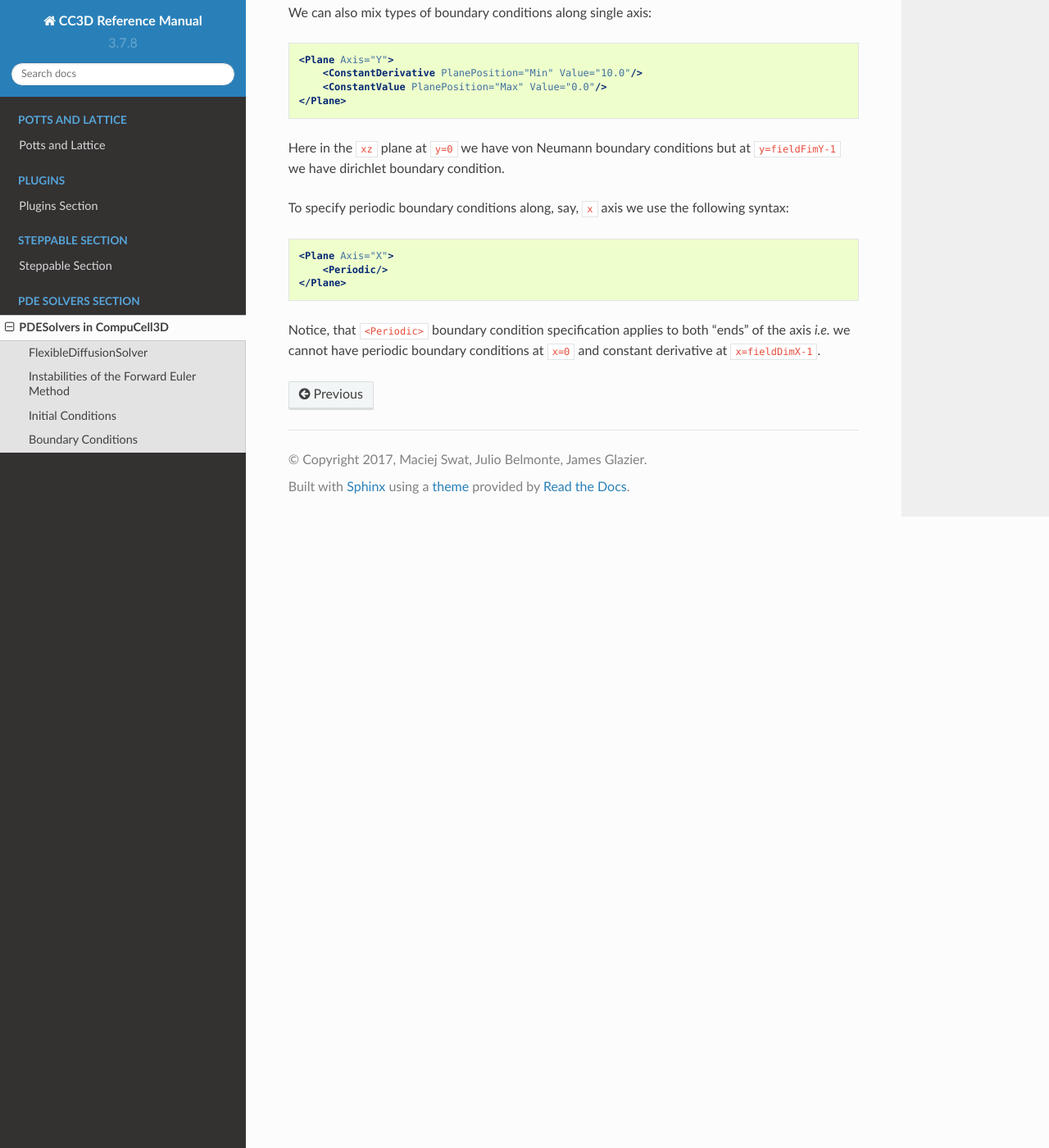
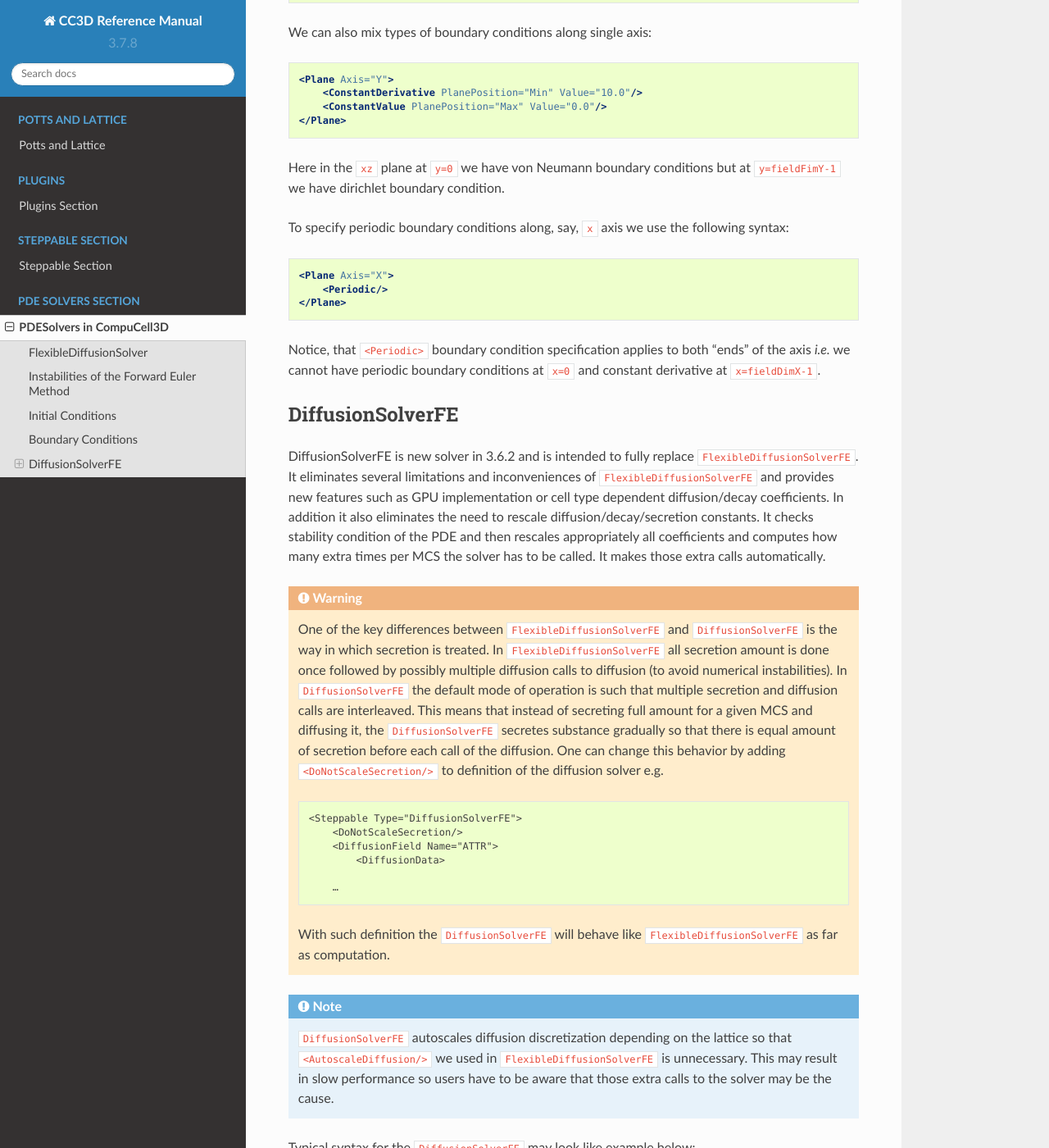
Before and after one commit to CompuCell3D/CompuCell3DReferenceManual, a Sphinx documentation site: the page built from docs/pde_solvers_section.rst, in a window 1280 px wide and 1400 px high, scrolled down 7933 px. Shown: the whole window at 82% size. Built offline with Sphinx 7.4.7 and the Read the Docs theme 2.0.0, drawn with Linux system fonts in a browser that asks for light colours; some of the changed text lies outside the part shown.

Commit message:
added new section

```diff
--- /dev/null
+++ b/docs/diffusion_solver.rst
@@ -0,0 +1,123 @@
+DiffusionSolverFE
+-----------------
+
+DiffusionSolverFE is new solver in 3.6.2 and is intended to fully
+replace ``FlexibleDiffusionSolverFE``. It eliminates several limitations
+and inconveniences of ``FlexibleDiffusionSolverFE`` and provides new
+features such as GPU implementation or cell type dependent
+diffusion/decay coefficients. In addition it also eliminates the need
+to rescale diffusion/decay/secretion constants. It checks stability
+condition of the PDE and then rescales appropriately all coefficients
+and computes how many extra times per MCS the solver has to be called. It
+makes those extra calls automatically.
+
+.. warning::
+
+    One of the key differences between ``FlexibleDiffusionSolverFE`` and
+    ``DiffusionSolverFE`` is the way in which secretion is treated. In
+    ``FlexibleDiffusionSolverFE`` all secretion amount is done once followed by
+    possibly multiple diffusion calls to diffusion (to avoid numerical
+    instabilities). In ``DiffusionSolverFE`` the default mode of operation is
+    such that multiple secretion and diffusion calls are interleaved.
+    This means that instead of secreting full amount for a given MCS and
+    diffusing it, the ``DiffusionSolverFE`` secretes substance gradually so that
+    there is equal amount of secretion before each call of the diffusion.
+    One can change this behavior by adding ``<DoNotScaleSecretion/>`` to
+    definition of the diffusion solver e.g.
+
+    .. code-block::
+
+            <Steppable Type="DiffusionSolverFE">
+                <DoNotScaleSecretion/>
+                <DiffusionField Name="ATTR">
+                    <DiffusionData>
+
+                …
+
+    With such definition the ``DiffusionSolverFE`` will behave like
+    ``FlexibleDiffusionSolverFE`` as far as computation.
+
+.. note::
+
+    ``DiffusionSolverFE`` autoscales diffusion discretization
+    depending on the lattice so that ``<AutoscaleDiffusion/>`` we used in
+    ``FlexibleDiffusionSolverFE`` is unnecessary.
+    This may result in slow performance so users have to be aware that those
+    extra calls to the solver may be the cause.
+
+Typical syntax for the ``DiffusionSolverFE`` may look like example below:
+
+.. code-block:: xml
+
+    <Steppable Type="DiffusionSolverFE">
+        <DiffusionField Name="ATTR">
+            <DiffusionData>
+                <FieldName>ATTR</FieldName>
+                <GlobalDiffusionConstant>0.1</GlobalDiffusionConstant>
+                <GlobalDecayConstant>5e-05</GlobalDecayConstant>
+                <DiffusionCoefficient CellType="Red">0.0</DiffusionCoefficient>
+            </DiffusionData>
+            <SecretionData>
+                <Secretion Type="Bacterium">100</Secretion>
+            </SecretionData>
+            <BoundaryConditions>
+                <Plane Axis="X">
+                    <Periodic/>
+                </Plane>
+                <Plane Axis="Y">
+                    <Periodic/>
+                </Plane>
+                </BoundaryConditions>
+        </DiffusionField>
+    </Steppable>
+
+
+The syntax resembles the syntax for ``FlexibleDiffusionSolverFE``. We
+specify global diffusion constant by using ``<GlobalDiffusionConstant>``
+tag. This specifies diffusion coefficient which applies to entire region
+of the simulation. We can override this specification for regions
+occupied by certain cell types by using the following syntax:
+
+.. code-block:: xml
+
+    <DiffusionCoefficient CellType="Red">0.0</DiffusionCoefficient>
+
+Similar principles apply to decay constant and we use
+``<GlobalDecayConstant>`` tag to specify global decay coefficient and
+
+.. code-block::xml
+
+    <DecayCoefficient CellType="Red">0.0</DecayCoefficient>
+
+to override global definition for regions occupied by Red cells.
+
+We do not support ``<DeltaX>``, ``<DeltaT>`` or ``<ExtraTimesPerMCS>`` tags.
+
+.. note::
+
+    ``DiffusionSolverFE`` autoscales diffusion discretization
+    depending on the lattice so that ``<AutoscaleDiffusion/>`` we used in
+    ``FlexibleDiffusionSolverFE`` is unnecessary.
+
+Running DiffusionSolver on GPU
+~~~~~~~~~~~~~~~~~~~~~~~~~~~~~~
+
+To run ``DiffusionSolverFE`` on GPU all we have to do (besides having OpenCL
+compatible GPU and correct drives installed) to replace first line of
+solver specification:
+
+.. code-block:: xml
+
+    <Steppable Type="DiffusionSolverFE">
+
+with
+
+.. code-block:: xml
+
+    <Steppable Type="DiffusionSolverFE_OpenCL">
+
+
+.. note::
+
+    Depending on your computer hardware you may or may not be able to take advantage of
+    GPU capabilities.
--- a/docs/pde_solvers_section.rst
+++ b/docs/pde_solvers_section.rst
@@ -17,6 +17,8 @@ structure of CC3DML PDE solver code follows similar pattern .
 
 * :doc:`flexible_diffusion_solver`
 * :doc:`diffusion_solver_settings`
+* :doc:`diffusion_solver`
 
 .. include:: flexible_diffusion_solver.rst
 .. include:: diffusion_solver_settings.rst
+.. include:: diffusion_solver.rst
```
